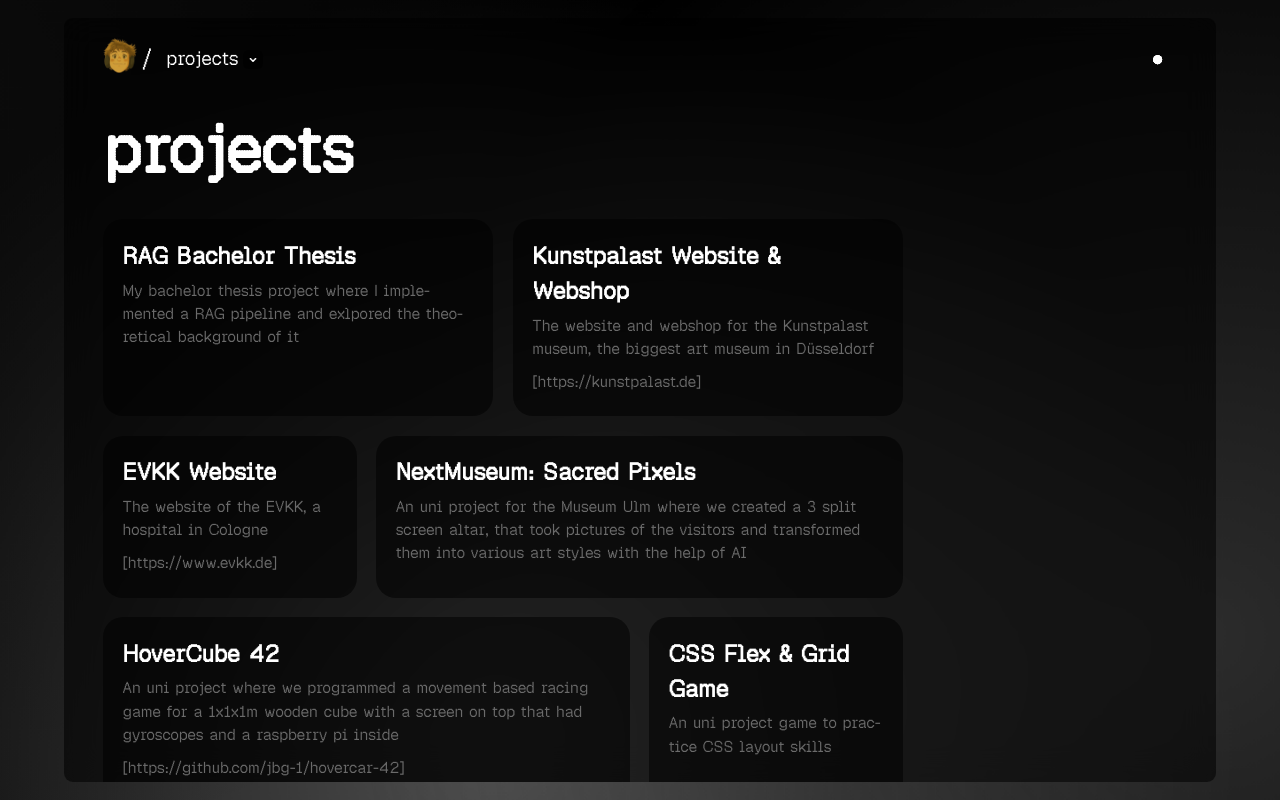
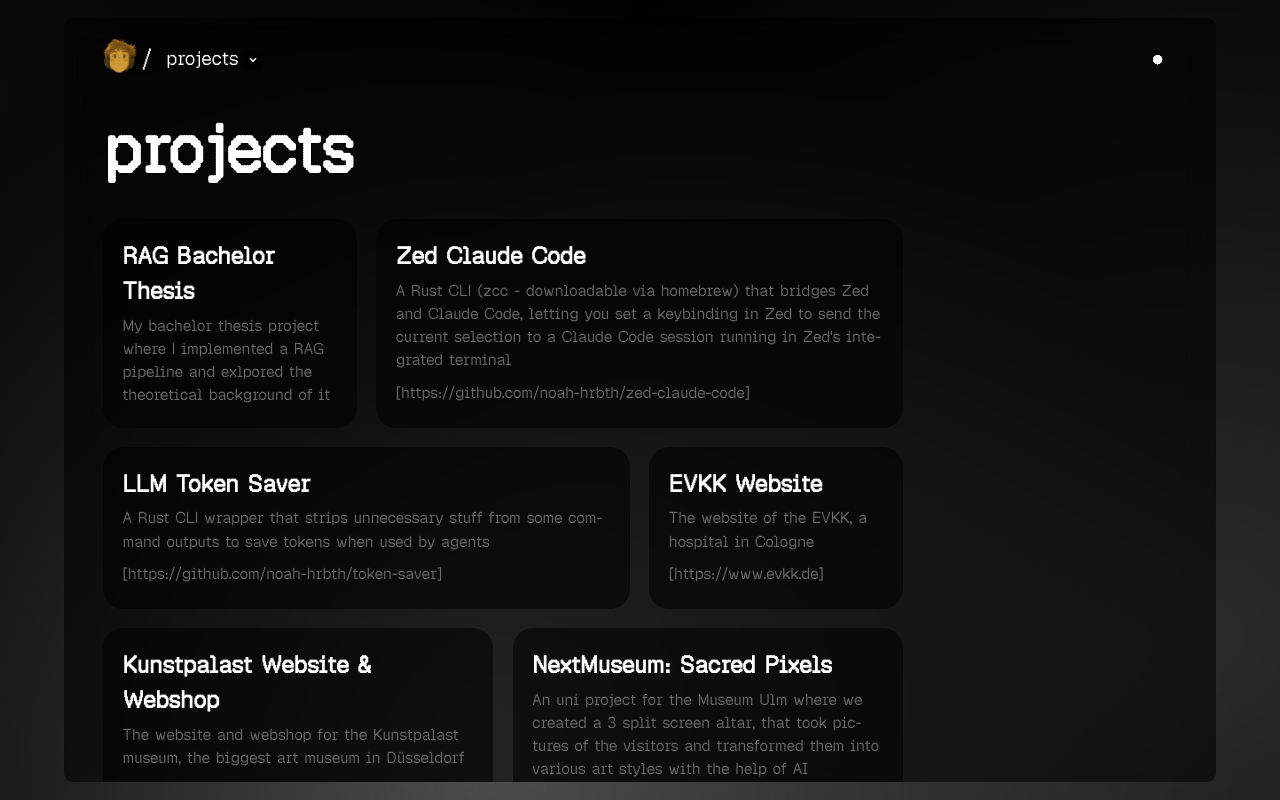
Before and after one commit to noah-hrbth/noah-hrbth.github.io, a React (Vite) app: page /projects in a window 1280 px wide. Built offline with nearby package versions, Linux system fonts and the light colour scheme.

Commit message:
add footer to contanct page; add 2 more projects to projects page

```diff
--- /dev/null
+++ b/src/assets/images/icons/heart/Heart.tsx
@@ -0,0 +1,22 @@
+import Icon from '../../../../components/Icon/Icon';
+
+type HeartProps = {
+	size?: number;
+	color?: string;
+};
+
+const Heart = ({ size, color }: HeartProps) => (
+	<Icon size={size} color={color}>
+		<svg
+			width={'100%'}
+			height={'100%'}
+			xmlns='http://www.w3.org/2000/svg'
+			viewBox='0 0 24 24'
+			fill='currentColor'
+		>
+			<polygon points='23 6 23 11 22 11 22 12 21 12 21 13 20 13 20 14 19 14 19 15 18 15 18 16 17 16 17 17 16 17 16 18 15 18 15 19 14 19 14 20 13 20 13 21 11 21 11 20 10 20 10 19 9 19 9 18 8 18 8 17 7 17 7 16 6 16 6 15 5 15 5 14 4 14 4 13 3 13 3 12 2 12 2 11 1 11 1 6 2 6 2 5 3 5 3 4 4 4 4 3 10 3 10 4 11 4 11 5 13 5 13 4 14 4 14 3 20 3 20 4 21 4 21 5 22 5 22 6 23 6' />
+		</svg>
+	</Icon>
+);
+
+export default Heart;
--- a/src/constants.ts
+++ b/src/constants.ts
@@ -35,12 +35,21 @@ export const PROJECTS: Project[] = [
 		tags: ['AI', 'RAG', 'Python'],
 	},
 	{
-		id: 'kunstpalast',
-		label: 'Kunstpalast Website & Webshop',
+		id: 'zed-claude-code',
+		label: 'Zed Claude Code',
 		description:
-			'The website and webshop for the Kunstpalast museum, the biggest art museum in Düsseldorf',
-		link: 'https://kunstpalast.de',
-		tags: ['Web Dev', 'Wordpress', 'PHP', 'React'],
+			"A Rust CLI (zcc - downloadable via homebrew) that bridges Zed and Claude Code, letting you set a keybinding in Zed to send the current selection to a Claude Code session running in Zed's integrated terminal",
+		link: 'https://github.com/noah-hrbth/zed-claude-code',
+		tags: ['Zed', 'Claude Code', 'Rust'],
+	},
+
+	{
+		id: 'token-saver',
+		label: 'LLM Token Saver',
+		description:
+			'A Rust CLI wrapper that strips unnecessary stuff from some command outputs to save tokens when used by agents',
+		link: 'https://github.com/noah-hrbth/token-saver',
+		tags: ['AI', 'CLI', 'Rust'],
 	},
 	{
 		id: 'evkk',
@@ -49,6 +58,14 @@ export const PROJECTS: Project[] = [
 		link: 'https://www.evkk.de',
 		tags: ['Web Dev', 'Wordpress', 'PHP', 'React'],
 		gridSpan: 2,
+	},
+	{
+		id: 'kunstpalast',
+		label: 'Kunstpalast Website & Webshop',
+		description:
+			'The website and webshop for the Kunstpalast museum, the biggest art museum in Düsseldorf',
+		link: 'https://kunstpalast.de',
+		tags: ['Web Dev', 'Wordpress', 'PHP', 'React'],
 	},
 	// {
 	// 	id: 'raspberry-pi-garden',
@@ -134,6 +151,7 @@ export const DELAY = {
 	CONTACT_EMAIL: { skip: 0.5, entrance: 2.2 },
 	CONTACT_MESSAGE: { skip: 0.8, entrance: 2.5 },
 	CONTACT_SUBMIT: { skip: 1.1, entrance: 2.8 },
+	CONTACT_FOOTER: { skip: 2.3, entrance: 5.0 },
 } as const;
 
 /** Get animation delay CSS string based on entrance state, with optional per-item offset. */
--- a/src/screens/Contact/Contact.scss
+++ b/src/screens/Contact/Contact.scss
@@ -2,6 +2,7 @@
 @use '../../styles/mixins.scss' as mixins;
 
 .contact {
+	position: relative;
 	display: flex;
 	flex-direction: column;
 	align-items: center;
@@ -117,6 +118,19 @@
 			cursor: not-allowed;
 		}
 	}
+
+	&__footer {
+		position: absolute;
+		bottom: 0;
+		left: 50%;
+		transform: translateX(-50%);
+		font-size: variables.$font_size_-2;
+		white-space: nowrap;
+
+		.icon {
+			vertical-align: middle;
+		}
+	}
 }
 
 @media (width <= variables.$viewport_medium) {
--- a/src/screens/Contact/Contact.tsx
+++ b/src/screens/Contact/Contact.tsx
@@ -3,6 +3,7 @@ import { DELAY, getDelay, hasEntrancePlayed } from '../../constants.ts';
 import Github from '../../assets/images/icons/github/Github.tsx';
 import Linkedin from '../../assets/images/icons/linkedin/Linkedin.tsx';
 import HuggingFace from '../../assets/images/icons/hugging-face/HuggingFace.tsx';
+import Heart from '../../assets/images/icons/heart/Heart.tsx';
 import { useSparkle } from '../../hooks/useSparkle';
 import './Contact.scss';
 
@@ -223,6 +224,14 @@ function Contact() {
 					))}
 				</button>
 			</form>
+			<p
+				className='contact__footer fade-in'
+				style={{
+					animationDelay: getDelay(DELAY.CONTACT_FOOTER, skipEntrance),
+				}}
+			>
+				Made with <Heart size={14} /> by me
+			</p>
 		</main>
 	);
 }
--- a/src/screens/Projects/Projects.scss
+++ b/src/screens/Projects/Projects.scss
@@ -58,12 +58,28 @@
 			transition: transform 0.1s ease-out;
 		}
 
+		&:is(#bachelor-thesis) {
+			grid-column: span 2;
+		}
+
+		&:is(#zed-claude-code) {
+			grid-column: span 4;
+		}
+
+		&:is(#token-saver) {
+			grid-column: span 4;
+		}
+
+		&:is(#kunstpalast) {
+			grid-column: span 3;
+		}
+
 		&:is(#evkk) {
 			grid-column: span 2;
 		}
 
 		&:is(#nextmuseum-sacred-pixels) {
-			grid-column: span 4;
+			grid-column: span 3;
 		}
 
 		&:is(#hovercube-42) {
```
Also changed, not shown: 1 other file (tests, documents, lock files or other folders).
